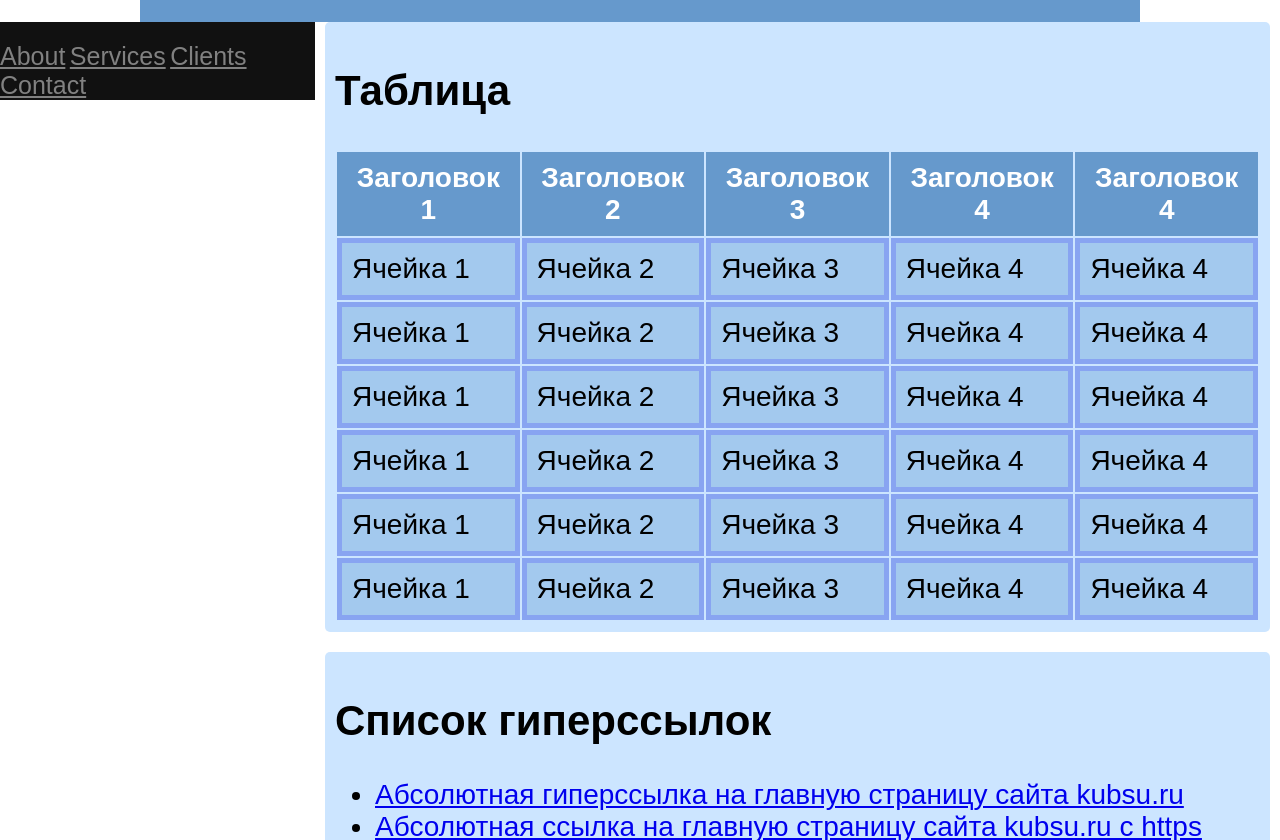
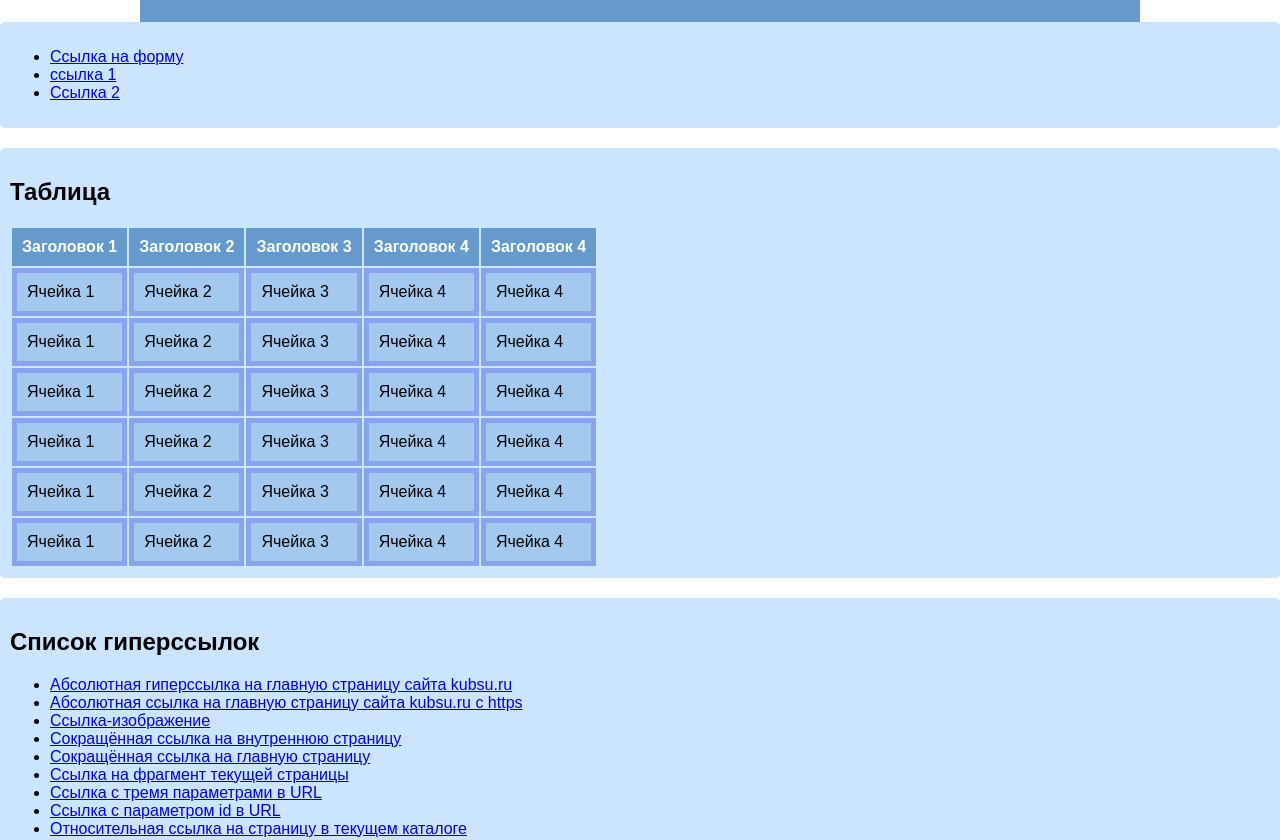
Before and after one commit to WildWoodRogue/ex3, a plain HTML site: page index.html in a window 1280 px wide. Shown: the part 172-1012 px from the top of the page. Drawn offline with Linux system fonts and the light colour scheme.

Commit message:
Update index.html

```diff
--- a/index.html
+++ b/index.html
@@ -20,15 +20,17 @@
             </ul>
         </nav>
     </header>
-    <div class="mainside">
-        <div class="sidenav">
-            <a href="#about">About</a>
-            <a href="#services">Services</a>
-            <a href="#clients">Clients</a>
-            <a href="#contact">Contact</a>
-        </div>
-        <div class="main">
+
     <main>
+
+        <section class="navLinks">
+            <nav>
+                <ul>
+                    <li><a href="#form">Ссылка на форму</a></li>
+                    <li><a href="https://kubsu.ru">ссылка 1</a></li>
+                    <li><a href="https://moodle.kubsu.ru">Ссылка 2</a></li>
+                </ul>
+        </section>
         <section class="table-section">
             <h2>Таблица</h2>
             <table>
@@ -98,7 +100,6 @@
                 </tbody>
             </table>
         </section>
-
         <section class="links">
             <h2>Список гиперссылок</h2>
             <ul>
@@ -109,7 +110,7 @@
                 <li><a href="/">Сокращённая ссылка на главную страницу</a></li>
                 <li><a href="#fragment">Ссылка на фрагмент текущей страницы</a></li>
                 <li><a href="https://example.com?param1=value1&param2=value2&param3=value3">Ссылка с тремя параметрами в URL</a></li>
-                        <li><a href="https://example.com#id">Ссылка с параметром id в URL</a></li>
+                <li><a href="https://example.com?id=value1">Ссылка с параметром id в URL</a></li>
                 <li><a href="page-in-current-directory.html">Относительная ссылка на страницу в текущем каталоге</a></li>
                 <li><a href="about/about.html">Относительная ссылка на страницу в каталоге уровнем выше текущего</a></li>
                 <li><a href="../two-levels-up/index.html">Относительная ссылка на страницу в каталоге двумя уровнями выше</a></li>
@@ -124,7 +125,7 @@
         </section>
 
         <section class="form-section">
-                    <h2>Форма</h2>
+            <h2 id="form">Форма</h2>
             <form action="#" method="post">
                 <label for="name">ФИО:</label>
                 <input type="text" id="name" name="name" required><br>
@@ -168,16 +169,10 @@
                 <button type="submit">Сохранить</button>
             </form>
         </section>
-
     </main>
-        </div>
-    </div>
-</body>
 
     <footer>
         <p>
             ©Коневцов Егор
         </p>
     </footer>
-
-</html>
```
Lines whose indentation alone changed are shown as unchanged.
